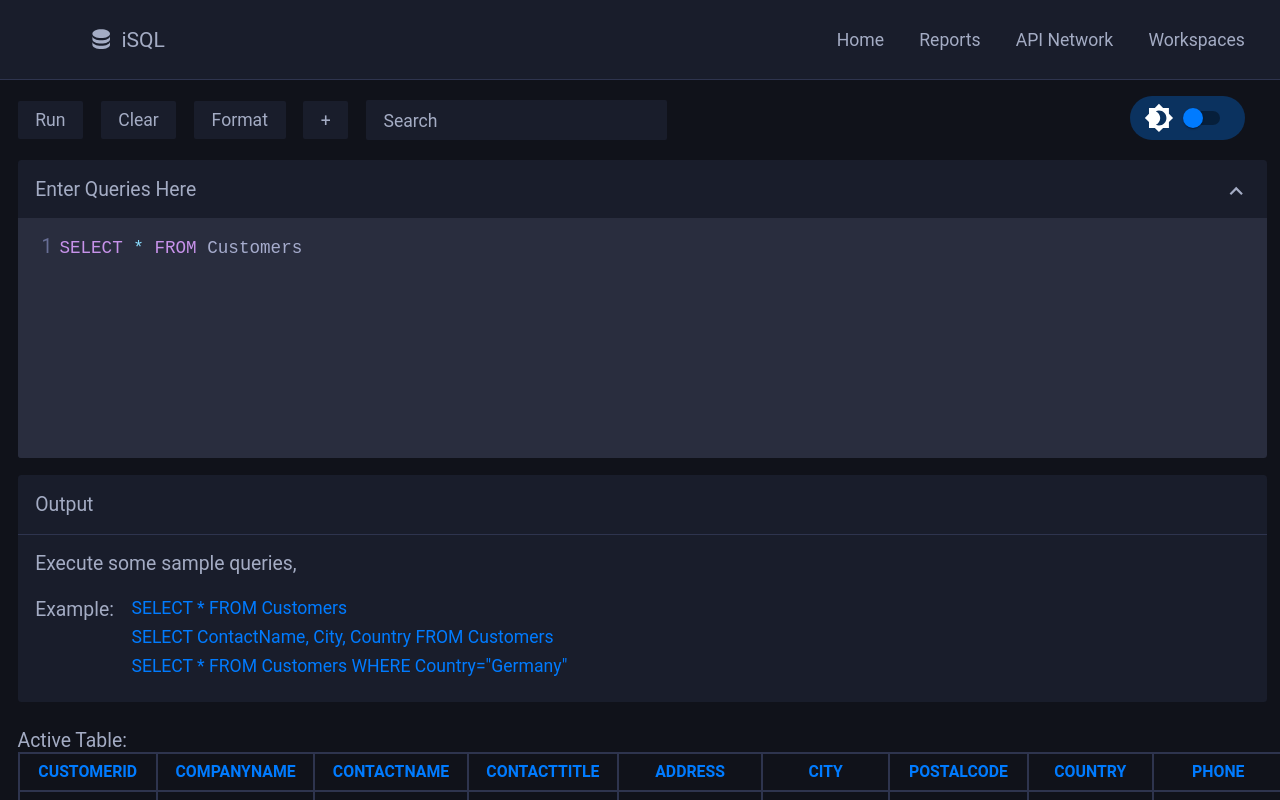
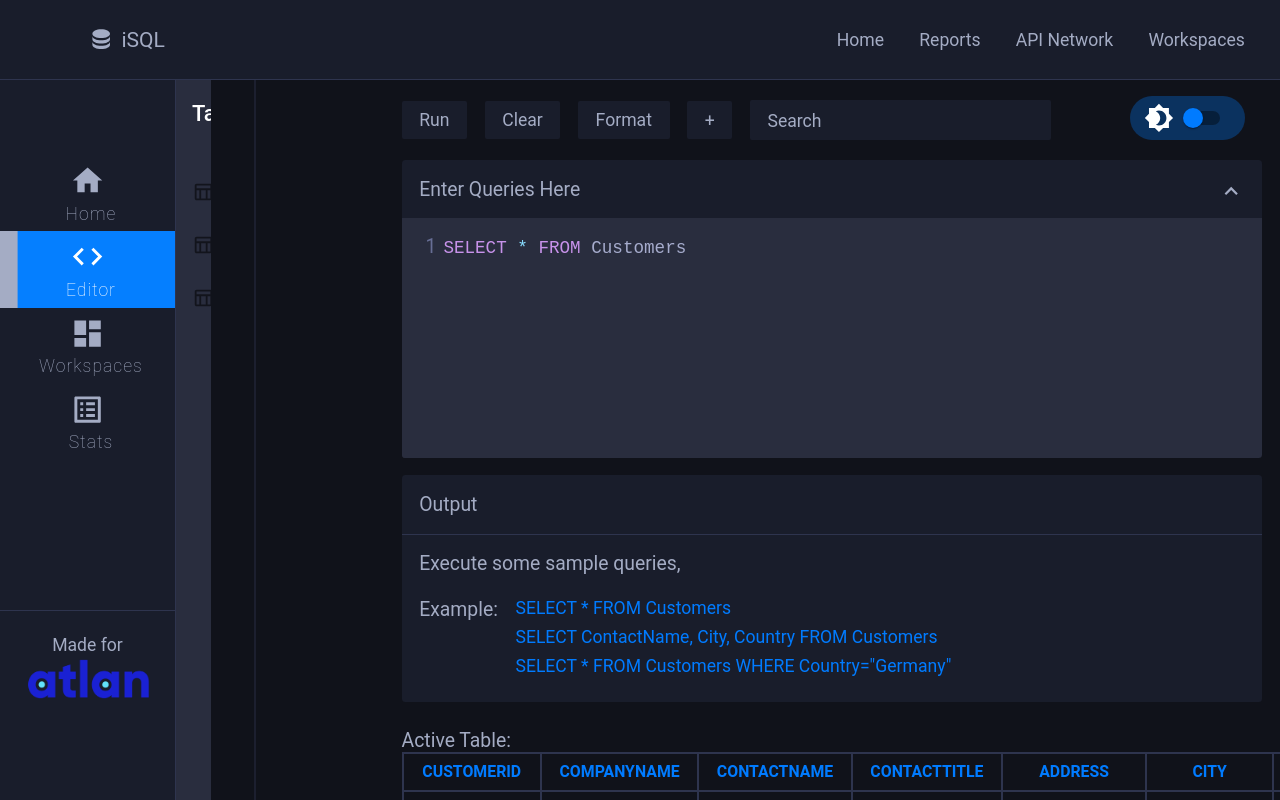
Before and after one commit to kaustuvkaran01/iSQL, a React (Create React App) app: page /editor in a window 1280 px wide. Built offline with nearby package versions, Linux system fonts and the light colour scheme.

Commit message:
chore: deployment ready

```diff
--- a/src/components/Dataset.js
+++ b/src/components/Dataset.js
@@ -1,11 +1,10 @@
 import Box from "@material-ui/core/Box";
-// import Drawer from "@material-ui/core/Drawer";
+
 import List from "@material-ui/core/List";
 import NavigationData from './NavigationData'
-// import makeStyles from "@material-ui/core/styles/makeStyles";
+
 import Typography from "@material-ui/core/Typography";
 import styled from 'styled-components';
-// import Book from "@material-ui/icons/Book";
 
 import data from "../data/customers.json";
 import data2 from "../data/customers2.json";
--- a/src/components/Editor/EditorButtonGroup.js
+++ b/src/components/Editor/EditorButtonGroup.js
@@ -2,6 +2,7 @@ import React,{useContext, useState} from 'react'
 import styled from 'styled-components';
 import { SQLContext } from '../../Context';
 import EditorButton from './EditorButton';
+
 
 import { format } from "sql-formatter";
 
--- a/src/components/Sidebar.js
+++ b/src/components/Sidebar.js
@@ -13,7 +13,7 @@ function Sidebar({ navToggle }) {
 }
 
 const SidebarStyled = styled.div`
-  width:30rem;
+  width:30vw;
   /* margin-top:10vh; */
   height:90vh;
   bottom:0;
--- a/src/pages/EditorPage.js
+++ b/src/pages/EditorPage.js
@@ -79,6 +79,7 @@ const EditorPageStyled = styled.div`
   flex-direction:column;
   position: relative;
   height: 90vh;
+  max-width:70vw;
   background-color: var(--background-dark-color);
   /* overflow:scroll; */
   .editor-buttons {
--- a/src/utils/constants/common.js
+++ /dev/null
@@ -1 +0,0 @@
-export const noop = () => {};
```
Also changed, not shown: src/components/Editor/DataPanel.js (deleted, +0 -9 lines), src/components/Editor/EditorPanel.js (+0 -17 lines), src/components/Editor/ResultPanel.js (deleted, +0 -9 lines), src/components/Navbar.js (+1 -73 lines).
